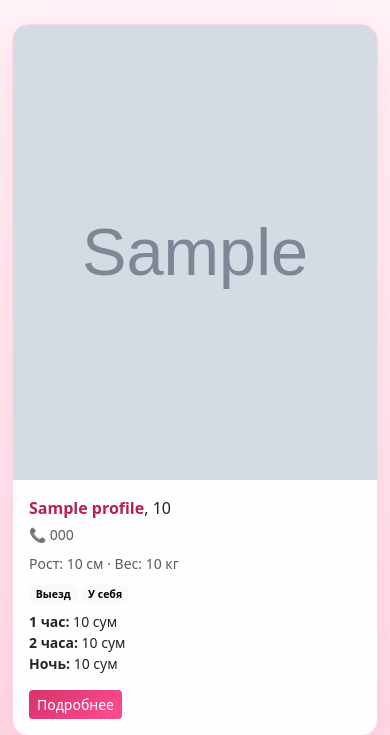
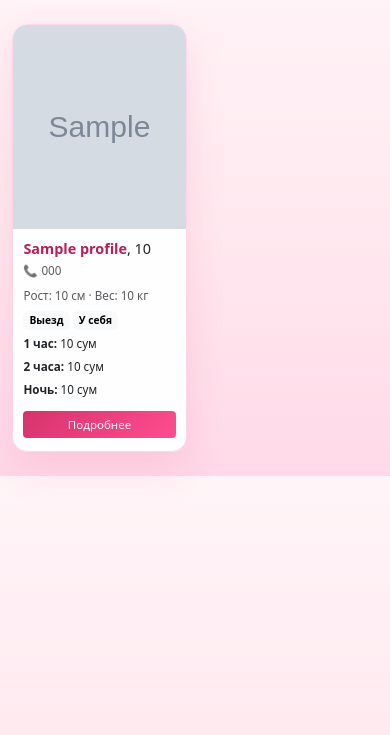
Before and after one commit to Shakhriyor10/inticom, a Django app: page / in a window 390 px wide. Shown: the part 56-791 px from the top of the page. Run offline with Django 3.2, Linux system fonts and the light colour scheme; tables that the repository leaves empty hold one stand-in row (values such as "Sample post"); grey boxes marked "Sample" are stand-in pictures.

Commit message:
Adjust home profile cards for mobile layout

```diff
--- a/templates/home.html
+++ b/templates/home.html
@@ -3,6 +3,24 @@
 {% block content %}
 <style>
     .image-wrap { position: relative; }
+    .home-card {
+        border-radius: 1.15rem;
+        transition: transform .18s ease, box-shadow .18s ease;
+    }
+    .home-card:hover {
+        transform: translateY(-2px);
+        box-shadow: 0 14px 28px rgba(214, 51, 108, 0.16);
+    }
+    .home-card .card-body {
+        padding: .9rem .95rem 1rem;
+    }
+    .home-card .price-list {
+        display: grid;
+        gap: .18rem;
+    }
+    .contact-line {
+        min-height: 1.35rem;
+    }
     .vip-badge {
         position: absolute;
         top: .5rem;
@@ -16,12 +34,53 @@
         padding: .22rem .55rem;
         letter-spacing: .02em;
     }
+    @media (max-width: 575.98px) {
+        .mobile-card-col {
+            width: 50%;
+        }
+        .home-card {
+            border-radius: .95rem;
+        }
+        .home-card .card-body {
+            padding: .65rem .65rem .8rem;
+        }
+        .home-card .profile-image,
+        .home-card .profile-placeholder {
+            aspect-ratio: 1/1.18;
+        }
+        .home-card .name-age {
+            font-size: .9rem;
+            line-height: 1.2;
+            margin-bottom: .25rem !important;
+        }
+        .home-card .small {
+            font-size: .73rem;
+            line-height: 1.25rem;
+            margin-bottom: .25rem !important;
+        }
+        .home-card .badge {
+            font-size: .64rem;
+            padding: .25rem .38rem;
+        }
+        .home-card .btn {
+            width: 100%;
+            margin-top: .45rem !important;
+            padding: .3rem .45rem;
+            font-size: .72rem;
+        }
+        .vip-badge {
+            font-size: .6rem;
+            padding: .17rem .42rem;
+            top: .4rem;
+            right: .4rem;
+        }
+    }
 </style>
 
 <div class="row g-3">
     {% for profile in profiles %}
-        <div class="col-sm-6 col-lg-4 col-xl-3">
-            <article class="card soft-card h-100 overflow-hidden">
+        <div class="col-6 col-sm-6 col-lg-4 col-xl-3 mobile-card-col">
+            <article class="card soft-card home-card h-100 overflow-hidden">
                 <a href="{% url 'profile_detail' profile.id %}" class="text-decoration-none image-wrap d-block">
                     {% if profile.is_hot_active %}
                         <span class="vip-badge">VIP</span>
@@ -35,8 +94,8 @@
                     {% endwith %}
                 </a>
                 <div class="card-body">
-                    <p class="mb-1"><a class="profile-name-link" href="{% url 'profile_detail' profile.id %}"><b>{{ profile.name }}</b></a>, {{ profile.age }}</p>
-                    <p class="small text-muted mb-2">
+                    <p class="mb-1 name-age"><a class="profile-name-link" href="{% url 'profile_detail' profile.id %}"><b>{{ profile.name }}</b></a>, {{ profile.age }}</p>
+                    <p class="small text-muted mb-2 contact-line">
                         {% if profile.phone_number %}
                             📞 {{ profile.phone_number }}
                         {% elif profile.telegram_username %}
@@ -45,7 +104,7 @@
                             Контакт не указан
                         {% endif %}
                     </p>
-                                        <p class="small text-muted mb-2">
+                    <p class="small text-muted mb-2">
                         Рост: {{ profile.height }} см · Вес: {{ profile.weight }} кг
                     </p>
                     <p class="small mb-2">
@@ -55,7 +114,7 @@
 
 <!--                    <p class="text-muted mb-2">{{ profile.get_profile_type_display }}</p>-->
 <!--                    <p class="text-muted mb-2">{{ profile.description|truncatechars:70 }}</p>-->
-                    <div class="small">
+                    <div class="small price-list">
                         <div><b>1 час:</b> {{ profile.price_per_hour|default:'—' }} сум</div>
                         <div><b>2 часа:</b> {{ profile.price_for_two_hours|default:'—' }} сум</div>
                         <div><b>Ночь:</b> {{ profile.price_for_night|default:'—' }} сум</div>
```
